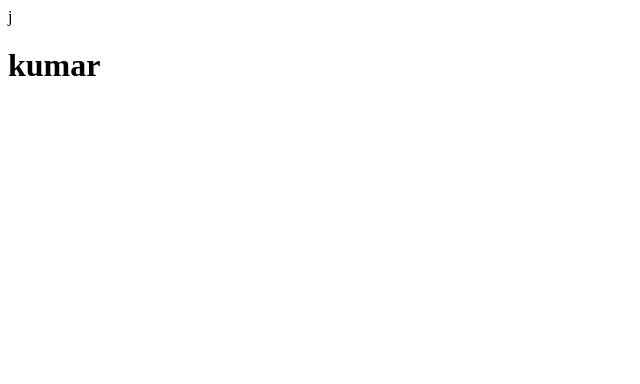
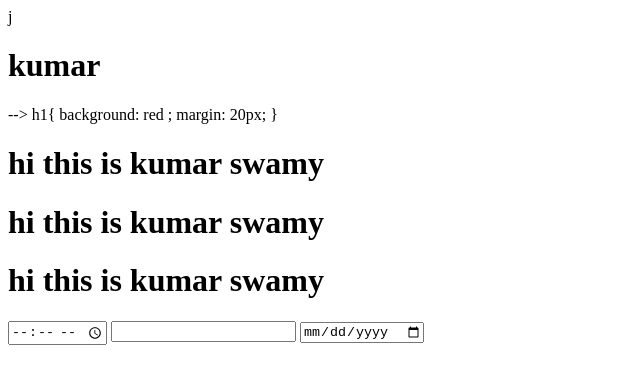
Before and after one commit to kumar9177/FWSD-Days-Files, a plain HTML site: page kumar.html in a window 1280 px wide. Shown: the whole page, without its empty margins (0-640 px from the left). Drawn offline with Linux system fonts and the light colour scheme.

Commit message:
added my file

```diff
--- a/kumar.html
+++ b/kumar.html
@@ -1 +1,91 @@
 j<h1> kumar</h1>
+<!-- <!-- <h1 >hello kumar</h1>
+<h2 >hello kumar</h2>
+<h3 >hello kumar</h3>
+<h6>hello kumar</h6>
+
+<p>kumar swamy from hyderabad</p>
+<ul>
+    <li>hello</li>
+    <li>kumar</li>
+    <li>itemms</li>
+</ul>
+<ol>
+    <li>hello</li>
+    <li>kumar</li>
+    <li>itemms</li>
+</ol>
+this is normal test
+<sub>this is sub</sub>
+<sup>this is sup</sup>
+g
+<table>
+    <tr><b>
+        <th>s.no</th>
+        <th>name</th>
+        <th>subject</th></b>
+    </tr>
+    <tr>
+        <td>1</td>
+        <td>kumar</td>
+        <td>CC</td>
+    </tr>
+    <tr>
+        <td>2</td>
+        <td>swamy</td>
+        <td>WSN</td>
+    </tr>
+</table> -->
+
+<!-- enter
+<label>birthday</label><input type ="date"/>
+<br>
+<label>time</label><input type ="time"/>
+<br>
+<label>colours</label><input type="color"/>
+<input type="radio"/>
+<input type="file"/> -->
+<!--
+<!-- <input type="checkbox"/> -->
+<!--
+<b><h1>kumar</h1></b>
+<i><h1>kumar</h1></i>
+<u><h1>kumar</h1></u>
+<b><p>kumar</p></b>
+
+ <progress max="100" value="20"></progress> -->
+<!-- <br>
+
+<a  target="_blank" href ="https://www.youtube.com/"> click here</a>
+
+<a  target="_blank" href ="C:\Users\KumaraSwamy\OneDrive\Desktop\collabproject\1669993656596.jpg"> click here</a>
+
+<a href ="C:\Users\KumaraSwamy\OneDrive\Desktop\collabproject\1669993656596.jpg"> click here</a> -->
+<!--
+<br>
+<img height="20px" alt="kumar pic " src="C:\Users\KumaraSwamy\OneDrive\Desktop\1669993656596.jpg"/>
+  --> -->
+  <html>
+    <head>
+        <title>Kumar</title>
+        <meta name="kumarpage" content="cjdadbvchabdgvcvbivds">
+        <meta name="author" content="swamy">
+        <meta name="keywords " content="Html,Git">
+        <meta property="og:description " content="fwsd class"
+        <style>
+            h1{
+            background: red ;
+            margin: 20px;
+            }
+
+        </style>
+    </head>
+    <body>
+        <h1>hi this is kumar swamy</h1>
+        <h1>hi this is kumar swamy</h1>
+        <h1>hi this is kumar swamy</h1>
+        <input type="time">
+        <input type="email">
+        <input type="date">
+    </body>
+</html>
```
